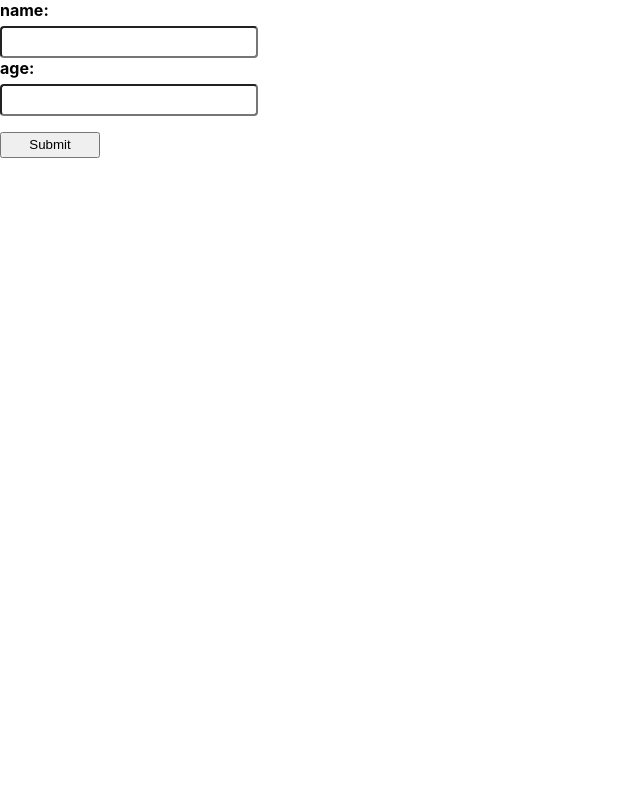
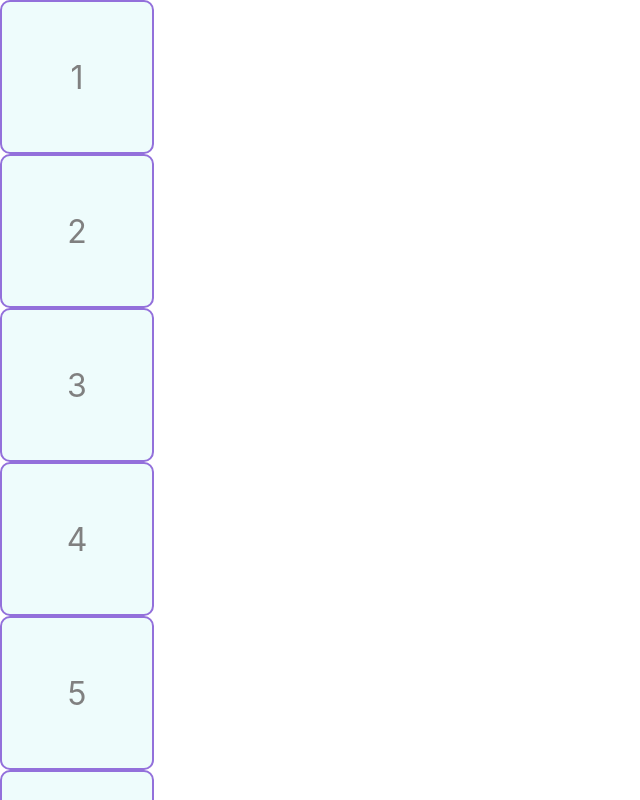
Before and after one commit to sitogi/react-sandbox, a React (Vite) app: page / in a window 1280 px wide. Shown: the top 800 px of the page, without its empty margins (0-640 px from the left). Built offline with nearby package versions, Linux system fonts and the light colour scheme.

Commit message:
doc: add FlexWrapSortable

```diff
--- a/src/App.tsx
+++ b/src/App.tsx
@@ -1,12 +1,5 @@
-import { CenterPlaced } from '~/featuers/CenterPlaced';
-import { SimpleForm } from '~/featuers/SimpleForm';
+import { FlexWrapSortable } from '~/featuers/FlexWrapSortable';
 
 export function App() {
-  return (
-    <div style={{ width: '100vw', height: '100vh' }}>
-      <CenterPlaced>
-        <SimpleForm />
-      </CenterPlaced>
-    </div>
-  );
+  return <FlexWrapSortable />;
 }
--- /dev/null
+++ b/src/featuers/FlexWrapSortable/Item.module.css
@@ -0,0 +1,14 @@
+.item {
+  display: grid;
+  place-content: center;
+  width: 150px;
+  height: 150px;
+  background-color: #eefcfc;
+  border: solid 2px mediumpurple;
+  border-radius: 10px;
+}
+
+.item > p {
+  font-size: 2rem;
+  color: gray;
+}
--- /dev/null
+++ b/src/featuers/FlexWrapSortable/Item.tsx
@@ -0,0 +1,22 @@
+import { CSSProperties, forwardRef } from 'react';
+
+import { DraggableAttributes, UniqueIdentifier } from '@dnd-kit/core';
+import { SyntheticListenerMap } from '@dnd-kit/core/dist/hooks/utilities';
+
+import styles from './Item.module.css';
+
+type Props = {
+  id: UniqueIdentifier;
+  style?: CSSProperties;
+  attributes?: DraggableAttributes;
+  listeners?: SyntheticListenerMap | undefined;
+};
+
+// eslint-disable-next-line react/display-name
+export const Item = forwardRef<HTMLDivElement, Props>(({ id, ...props }, ref) => {
+  return (
+    <div ref={ref} className={styles.item} style={props.style} {...props.attributes} {...props.listeners}>
+      <p>{id}</p>
+    </div>
+  );
+});
--- /dev/null
+++ b/src/featuers/FlexWrapSortable/SortableItem.tsx
@@ -0,0 +1,21 @@
+import { CSSProperties } from 'react';
+
+import { UniqueIdentifier } from '@dnd-kit/core';
+import { useSortable } from '@dnd-kit/sortable';
+import { CSS } from '@dnd-kit/utilities';
+
+import { Item } from './Item';
+
+type Props = { id: UniqueIdentifier; isDragging: boolean };
+
+export function SortableItem(props: Props): JSX.Element {
+  const { attributes, listeners, setNodeRef, transform, transition } = useSortable({ id: props.id });
+
+  const style: CSSProperties = {
+    transform: CSS.Transform.toString(transform),
+    transition,
+    opacity: props.isDragging ? 0.5 : 1,
+  };
+
+  return <Item ref={setNodeRef} id={props.id} style={style} attributes={attributes} listeners={listeners} />;
+}
--- /dev/null
+++ b/src/featuers/FlexWrapSortable/index.mdx
@@ -0,0 +1,21 @@
+{/* index.mdx */}
+
+import { Canvas, Meta } from '@storybook/blocks';
+import * as Stories from './index.stories';
+
+<Meta of={Stories} />
+
+# FlexWrapSortable
+
+Flexbox の wrap で並べた要素を DnD でソートできるようにしたもの。
+react-dnd 等の古めのライブラリでは Flex や Grid で並べたコンポーネントのソートには対応していなかったので、[dnd-kit](https://docs.dndkit.com/) を利用。
+公式の最小サンプルコードに以下の変更を追加。
+
+- 最低限のスタイルを付与
+- TypeScript の型を付与
+- SortingStrategy を変更して Flex や Grid でもアニメーションが効くようにした
+- ドラッグ中の要素を半透明にしてわかりやすくした
+
+## 通常表示
+
+<Canvas of={Stories.Default} />
--- /dev/null
+++ b/src/featuers/FlexWrapSortable/index.module.css
@@ -0,0 +1,7 @@
+.sortable-item-container {
+  display: flex;
+  flex-wrap: wrap;
+  gap: 20px;
+  padding: 20px;
+  border: solid 3px gray;
+}
--- /dev/null
+++ b/src/featuers/FlexWrapSortable/index.tsx
@@ -0,0 +1,69 @@
+import { useState } from 'react';
+
+import {
+  closestCenter,
+  DndContext,
+  DragEndEvent,
+  DragOverlay,
+  DragStartEvent,
+  KeyboardSensor,
+  PointerSensor,
+  UniqueIdentifier,
+  useSensor,
+  useSensors,
+} from '@dnd-kit/core';
+import { arrayMove, rectSortingStrategy, SortableContext, sortableKeyboardCoordinates } from '@dnd-kit/sortable';
+
+import { Item } from './Item';
+import { SortableItem } from './SortableItem';
+import styles from './index.module.css';
+
+export const FlexWrapSortable = (): JSX.Element => {
+  const [activeId, setActiveId] = useState<UniqueIdentifier | null>(null);
+  const [items, setItems] = useState<UniqueIdentifier[]>([1, 2, 3, 4, 5, 6, 7, 8, 9, 10, 11, 12, 13, 14, 15]);
+  const sensors = useSensors(
+    useSensor(PointerSensor),
+    useSensor(KeyboardSensor, {
+      coordinateGetter: sortableKeyboardCoordinates,
+    }),
+  );
+
+  return (
+    <DndContext
+      sensors={sensors}
+      collisionDetection={closestCenter}
+      onDragStart={handleDragStart}
+      onDragEnd={handleDragEnd}
+    >
+      <SortableContext items={items} strategy={rectSortingStrategy}>
+        <div className={styles.sortableItemContainer}>
+          {items.map((id) => (
+            <SortableItem key={id} id={id} isDragging={id === activeId} />
+          ))}
+        </div>
+        <DragOverlay>{activeId != null ? <Item id={activeId} /> : null}</DragOverlay>
+      </SortableContext>
+    </DndContext>
+  );
+
+  function handleDragStart(event: DragStartEvent): void {
+    const { active } = event;
+
+    setActiveId(active.id);
+  }
+
+  function handleDragEnd(event: DragEndEvent): void {
+    const { active, over } = event;
+
+    if (over != null && active.id !== over.id) {
+      setItems((items) => {
+        const oldIndex = items.indexOf(active.id);
+        const newIndex = items.indexOf(over.id);
+
+        return arrayMove(items, oldIndex, newIndex);
+      });
+    }
+
+    setActiveId(null);
+  }
+};
```
Also changed, not shown: 2 other files (tests, documents, lock files or other folders).
